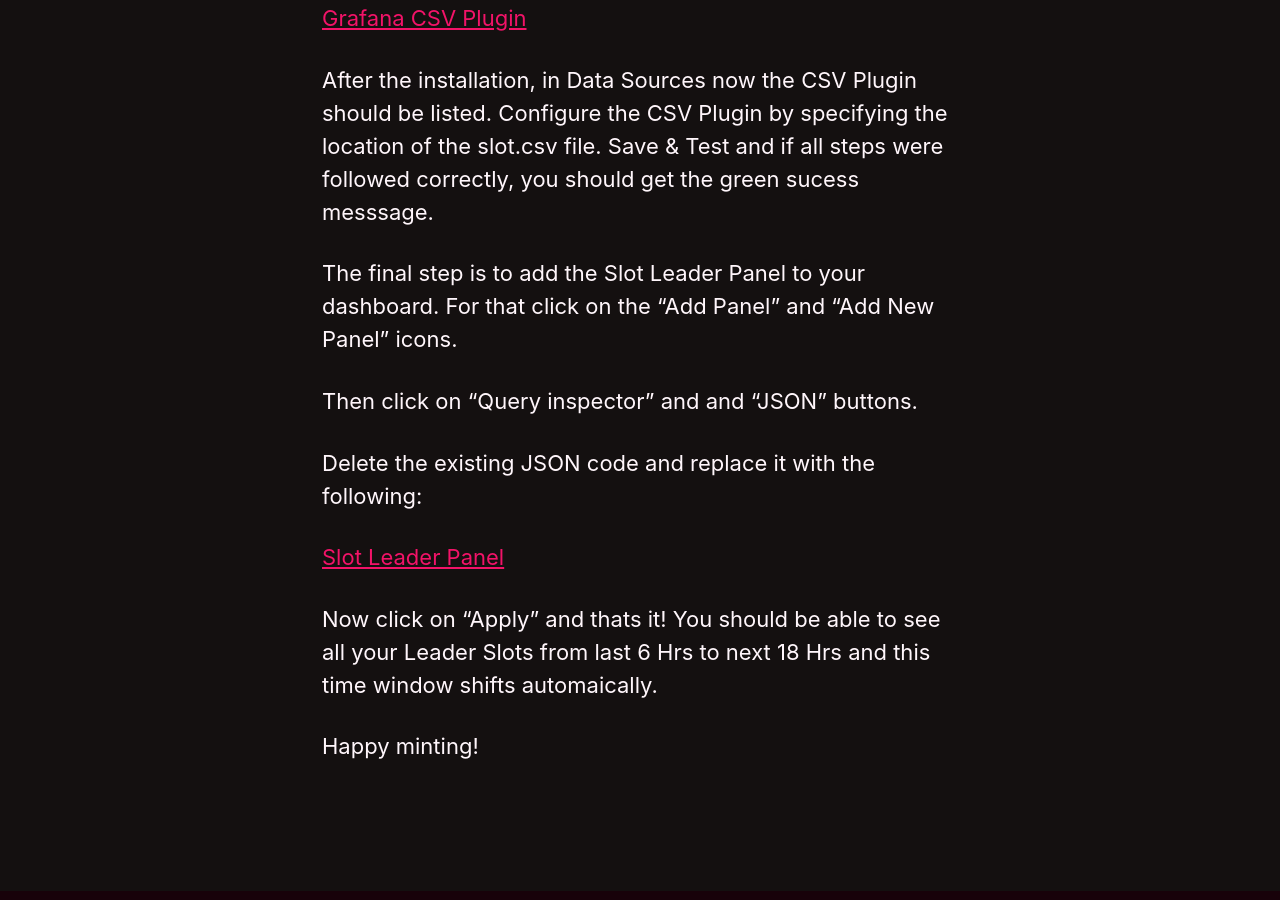
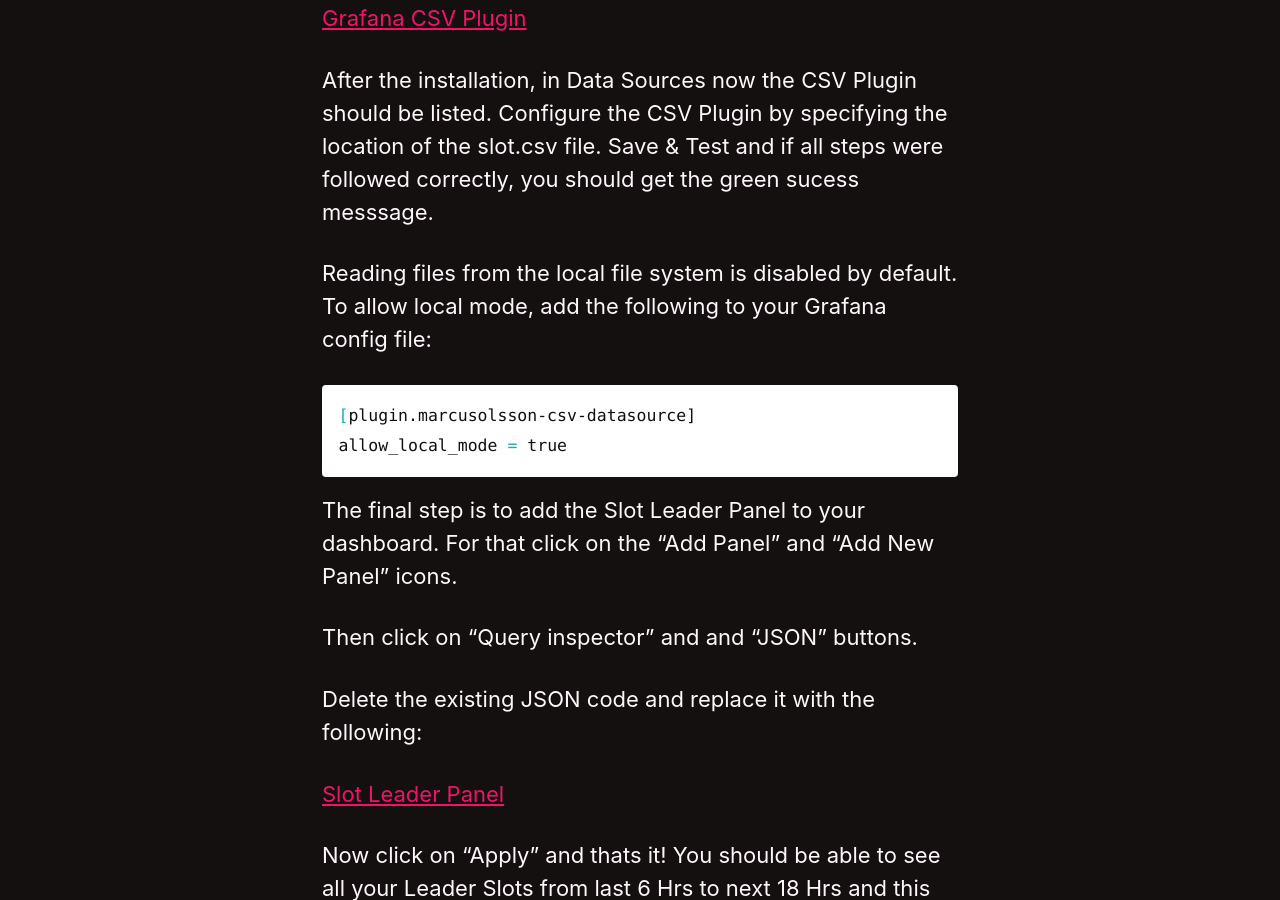
Before and after one commit to sanskys/sanskys.github.io, a Jekyll site: the page built from _pages/grafana.md, in a window 1280 px wide and 900 px high, scrolled down 17496 px. Built offline with Jekyll 4.4.1, drawn with Linux system fonts in a browser that asks for light colours; cached includes are drawn as plain includes.

Commit message:
Update grafana.md

````diff
--- a/_pages/grafana.md
+++ b/_pages/grafana.md
@@ -533,8 +533,12 @@
 
 After the installation, in Data Sources now the CSV Plugin should be listed. Configure the CSV Plugin by specifying the location of the slot.csv file. Save & Test and if all steps were followed correctly, you should get the green sucess messsage.
 
+Reading files from the local file system is disabled by default. To allow local mode, add the following to your Grafana config file:
 
-
+```shell
+[plugin.marcusolsson-csv-datasource]
+allow_local_mode = true
+```
 
 
 The final step is to add the Slot Leader Panel to your dashboard. For that click on the "Add Panel" and "Add New Panel" icons.
````
